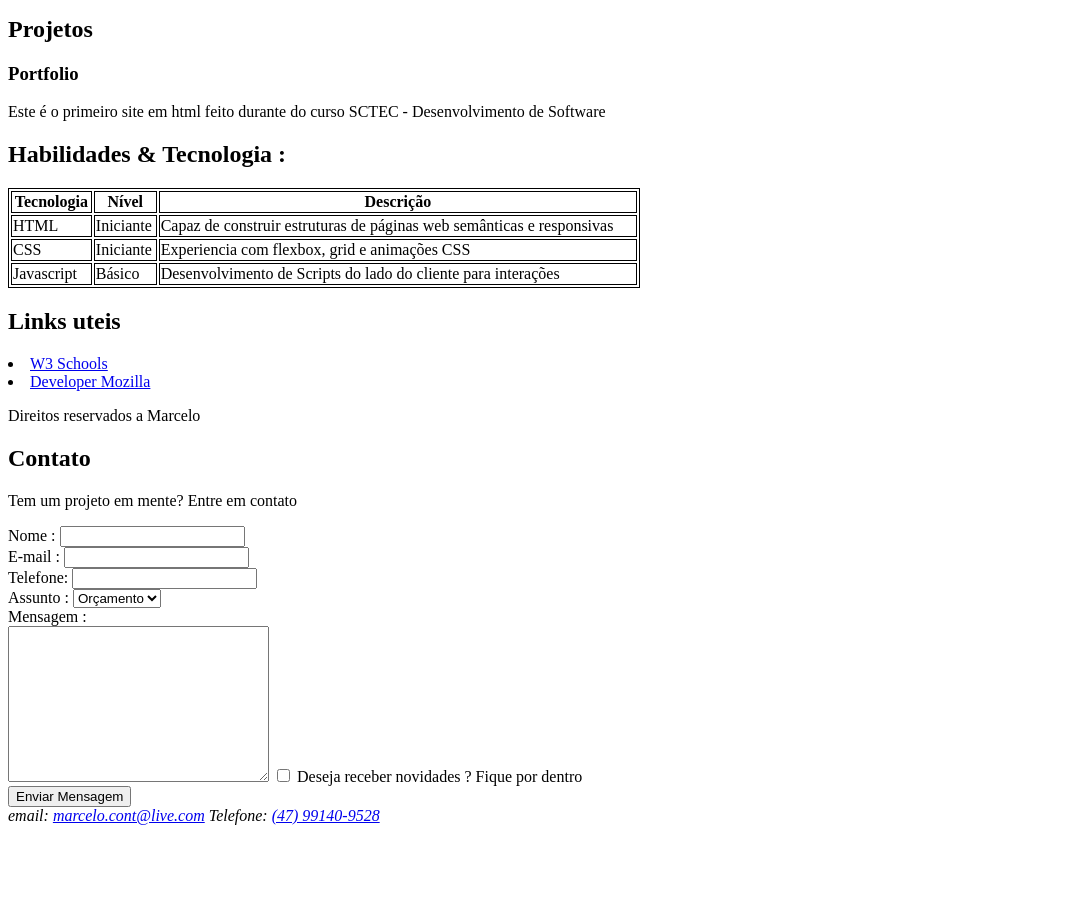
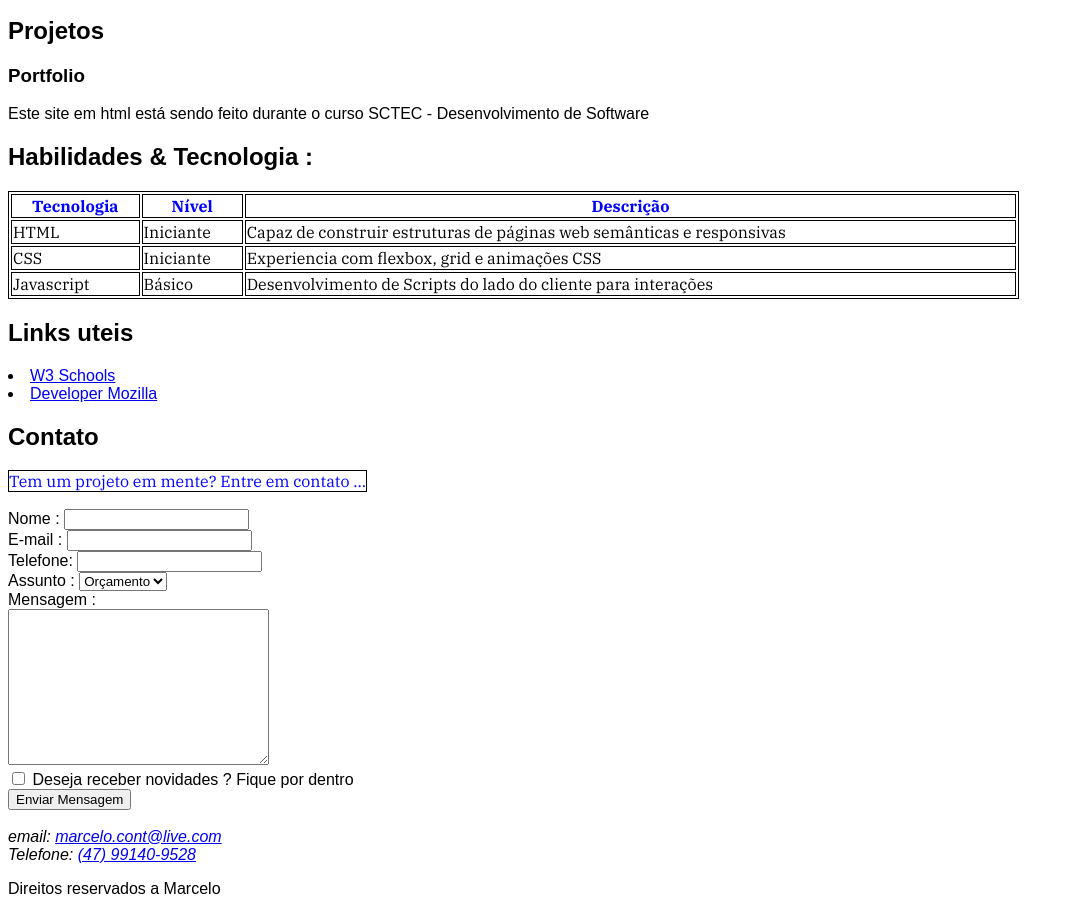
Before and after one commit to Marcelo-Alves-Junior/SCTEC-Curso-HTML, a plain HTML site: page index.html in a window 1280 px wide. Shown: the part 565-1479 px from the top of the page, without its empty margins (0-1074 px from the left). Before the commit the page ends 1398 px from the top, so only its background shows below. Drawn offline with Linux system fonts and the light colour scheme; a web font is replaced by a local one.

Commit message:
CSS
Aprendendo linguagem de estilização CSS

```diff
--- a/index.html
+++ b/index.html
@@ -5,11 +5,12 @@
     <meta charset="UTF-8">
     <meta name="viewport" content="width=device-width, initial-scale=1.0">
     <title>Marcelo</title>
-</head>
+    <link rel="stylesheet" href="style.css">
+    <link rel="stylesheet" href="https://fonts.googleapis.com/css2?family=Google+Sans:opsz,wght@17..18,400..700&family=IBM+Plex+Serif:ital,wght@0,100;0,200;0,300;0,400;0,500;0,600;0,700;1,100;1,200;1,300;1,400;1,500;1,600;1,700&family=Stack+Sans+Notch:wght@200..700&display=swap"
 
 <body>
     <header>
-        <h1>Marcelo</h1>
+        <h1>Marcelo Alves Junior</h1>
         <nav>
             <ul>
                 <li><a href="#Sobre">Sobre mim</a></li>
@@ -41,22 +42,17 @@
         <h2>Projetos</h2>
         <article>
             <h3>Portfolio</h3>
-            <p>Este é o primeiro site em html feito durante do curso SCTEC - Desenvolvimento de Software</p>
+            <p>Este site em html está sendo feito durante o curso SCTEC - Desenvolvimento de Software</p>
         </article>
     </section>
 
     <section id="habilidades">
         <h2>Habilidades & Tecnologia :</h2>
-        <style>
-            table,th,td {
-                border: 1px solid black;
-            }
-        </style>
 
-        <table style="width:50%">
+        <table style="width:80%">
 
             <thead>
-                <tr>
+                <tr class="azul">
                     <th>Tecnologia</th>
                     <th>Nível</th>
                     <th>Descrição</th>
@@ -94,10 +90,9 @@
     </section>
 
     <footer>
-        <p>Direitos reservados a Marcelo</p>
         <section id="Contato">
             <h2>Contato</h2>
-            <p>Tem um projeto em mente? Entre em contato</p>
+            <p1 class="azul">Tem um projeto em mente? Entre em contato ...</p1><br><br>
 
             <form action="">
                 <label for="name">Nome :</label>
@@ -116,19 +111,21 @@
                 <br>
 
                 <label for="mensagem">Mensagem :</label><br>
-                <textarea name="" id="" cols="30" rows="10" required></textarea>
+                <textarea name="mensagem" id="mensagem" cols="30" rows="10" required style="color: blue;"></textarea><br>
                 <input type="checkbox" id="inscricao" name="inscricao">
                 <label for="inscricao">Deseja receber novidades ? Fique por dentro</label><br>
 
-                <input type="submit" value="Enviar Mensagem">
+                <input type="submit" value="Enviar Mensagem"><br>
 
             </form>
+            <br>
 
             <address>
-                email: <a href="mailto:marcelo.cont@live.com">marcelo.cont@live.com</a>
+                email: <a href="mailto:marcelo.cont@live.com">marcelo.cont@live.com</a><br>
                 Telefone: <a href="tel:+55047991409528">(47) 99140-9528</a>
             </address>
         </section>
+        <p>Direitos reservados a Marcelo</p>
     </footer>
 
 
--- /dev/null
+++ b/style.css
@@ -0,0 +1,22 @@
+* {
+    font-family: "Google Sans", sans-serif;
+    color: solid black;
+} /* altera o estilo para todos os elementos */
+
+table,
+th,
+td,
+p1 {
+    font-family: "IBM Plex Serif", sans-serif;
+    border: 1px solid black;
+} /* Altera o estilo das tabelas */
+
+.azul {
+    color: blue;
+} /* Altera o estilo de elementos com a classe "azul" */
+
+#Sobre {
+    opacity: 0.6;
+} /* Altera o estilo do elemento com o ID "Sobre" */
+
+/* font-family: "Stack Sans Notch", sans-serif;*/
```
